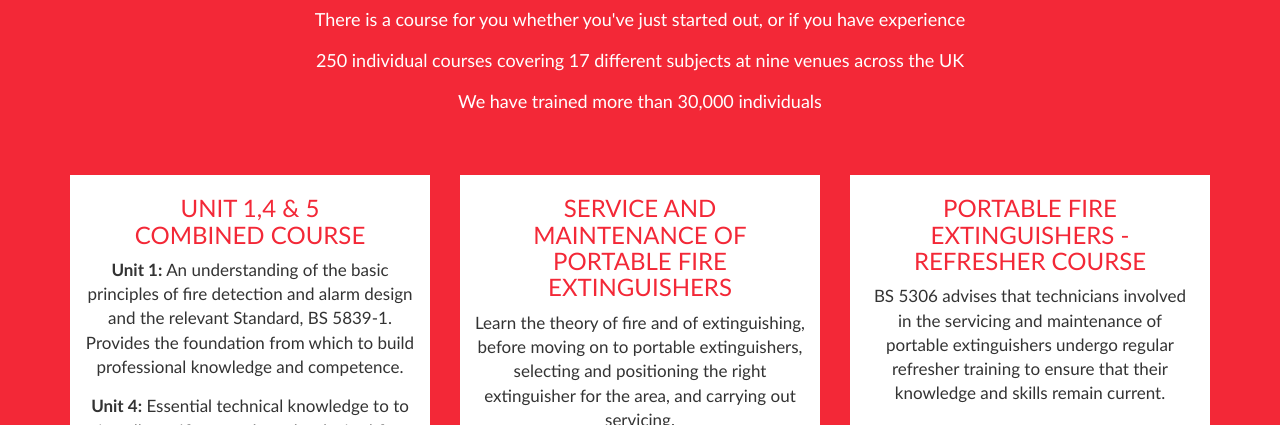
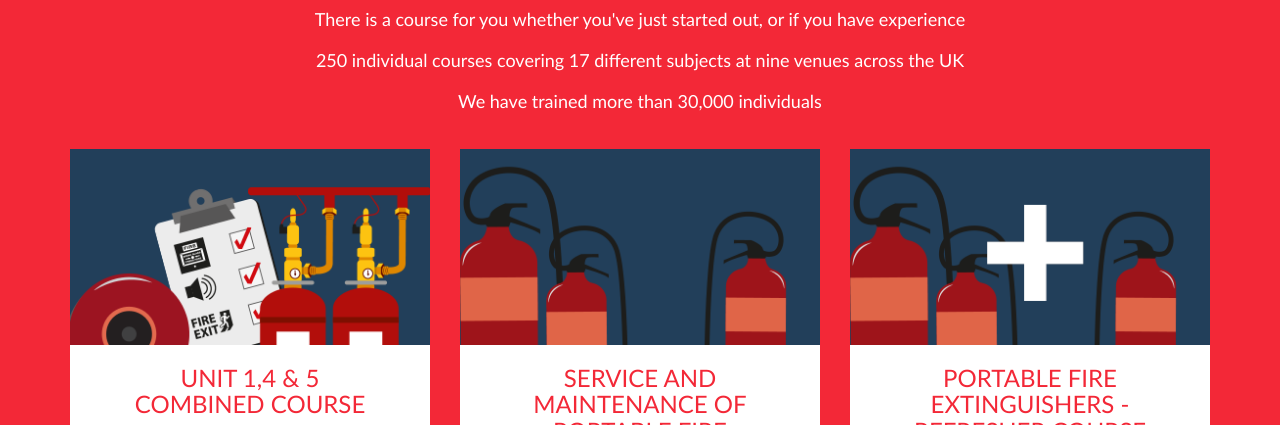
Before and after one commit to teamdeeson/fiatraining, a plain HTML site: page index.html in a window 1280 px wide. Shown: the part 333-758 px from the top of the page. Drawn offline with Linux system fonts and the light colour scheme.

Commit message:
fix some broken images

```diff
--- a/index.html
+++ b/index.html
@@ -31,7 +31,7 @@
         <div class="row">
           <div class="col-sm-4">
             <div class="training-img">
-              <img class="training-icon" src="../fia-landing-page/images/unit1-training.png" alt=""/>
+              <img class="training-icon" src="/images/unit1-training.png" alt=""/>
             </div>
             <div class="training-box">
               <h3>UNIT 1,4 &amp; 5 <br/>COMBINED COURSE</h3>
@@ -47,7 +47,7 @@
           </div>
           <div class="col-sm-4">
             <div class="training-img">
-              <img class="training-icon" src="../fia-landing-page/images/service-extingishers-training.png" alt=""/>
+              <img class="training-icon" src="/images/service-extingishers-training.png" alt=""/>
             </div>
             <div class="training-box">
               <h3>SERVICE AND MAINTENANCE OF PORTABLE FIRE EXTINGUISHERS</h3>
@@ -61,7 +61,7 @@
           </div>
           <div class="col-sm-4">
             <div class="training-img">
-              <img class="training-icon" src="../fia-landing-page/images/service-extingishers-refresh2.png" alt=""/>
+              <img class="training-icon" src="/images/service-extingishers-refresh2.png" alt=""/>
             </div>
             <div class="training-box">
               <div class="training-col">
```
